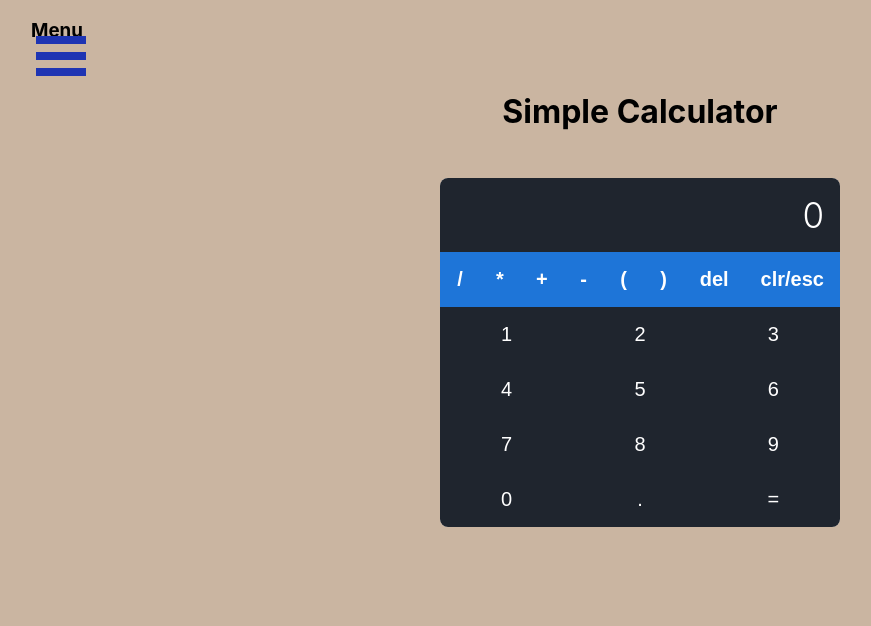
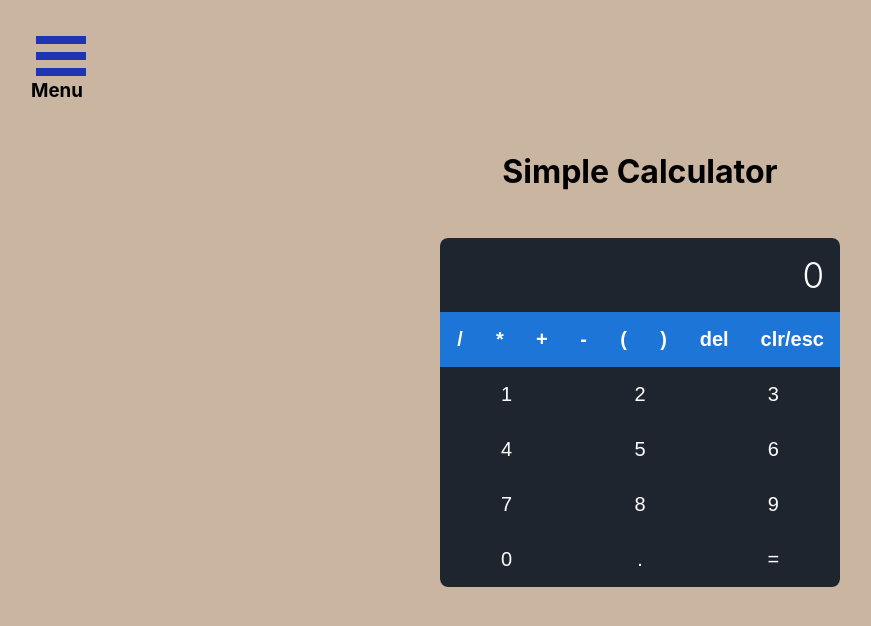
Before and after one commit to F1TR4t/SWE632_Calculator, a React (Create React App) app: page / in a window 1280 px wide. Shown: the top 626 px of the page, without its empty margins (0-871 px from the left). Built offline with nearby package versions, Linux system fonts and the light colour scheme.

Commit message:
Added page breaks for Menu text
Change of how Page name is display caused Menu text under Navbar icon to be behind icon instead of below.

```diff
--- a/src/App.js
+++ b/src/App.js
@@ -31,8 +31,11 @@ function App() {
       <div className = "App" id="outer-container">
         <Sidebar pageWrapId={'page-wrap'} outerContainerId = {'outer-container'} />
       </div>
+      <br />
+      <br />
+      <br />
      <h3>&nbsp;&nbsp;&nbsp;&nbsp;&nbsp;&nbsp;&nbsp;Menu</h3>
-    <div>
+
     <div id='page-wrap'>
 
 
@@ -53,7 +56,6 @@ function App() {
 
       </Router>
       </div>
-    </div>
       </>
   );
 }
```
